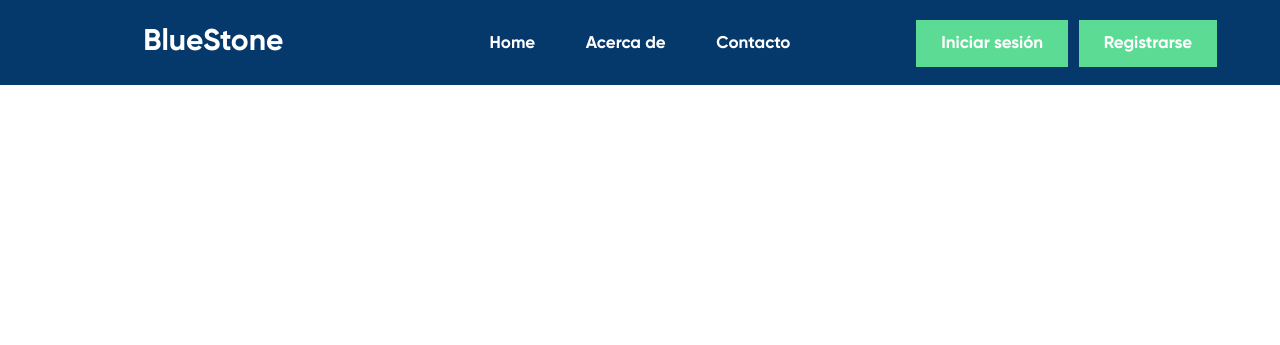
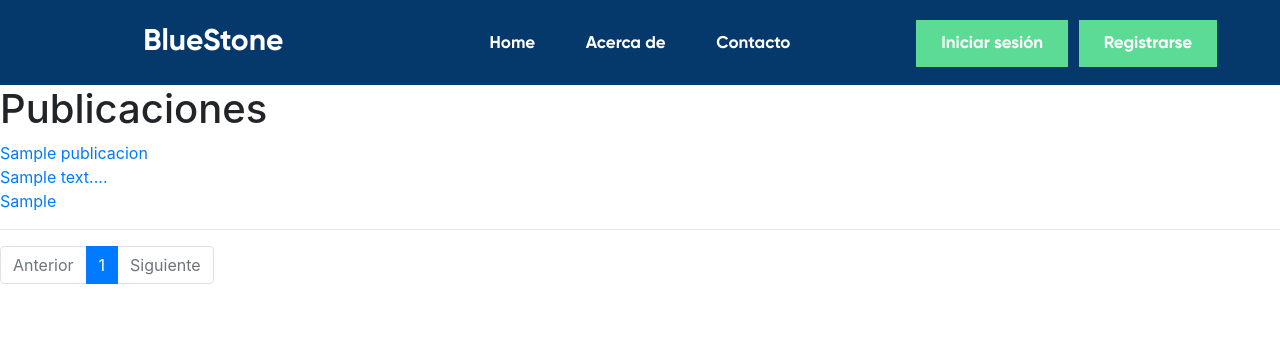
Before and after one commit to emmanuelmuniz/bluestone, a PHP site: page /panel.php?page=0 in a window 1280 px wide. Shown: the top 345 px of the page. Run offline with PHP 8.4, Linux system fonts and the light colour scheme; tables that the repository leaves empty or names only in its code hold one stand-in row (values such as "Sample post").

Commit message:
Paginacion beta terminada

```diff
--- a/login.php
+++ b/login.php
@@ -29,6 +29,7 @@ if(isset($_POST['email']) && isset($_POST['password']) && isset($_POST['submit']
         //     $_SESSION['idUser'] = $row['idUsuario'];
         //     echo"Hola";
         //     Header("Location: panel.php");
+        //     $_SESSION['message'] = "Email correcto y contraseña correcta";
         // }
 
         if($password == $row['password']){
--- a/panel.php
+++ b/panel.php
@@ -3,6 +3,20 @@ session_start();
 
 if(isset($_SESSION['message']))
     unset($_SESSION['message']);
+
+include 'conexion.php';
+
+$query = "SELECT * FROM publicacion";
+$publicaciones = mysqli_query($conn, $query);
+
+$cantPublicaciones = mysqli_num_rows($publicaciones);
+$publicacionesPorPagina = 1;
+
+$paginas = $cantPublicaciones/1;
+$paginas = ceil($paginas);
+
+$paginaActual = $_GET['page'];
+
 ?>
 
 <!DOCTYPE html>
@@ -19,7 +33,8 @@ if(isset($_SESSION['message']))
     <title>BlueStone</title>
 </head>
 <body>
-<header>
+    <!-- Menú -->
+    <header>
         <div class="container-fluid">
             <div class="row menu" >
                 <div class="logo col-12 col-md-4">
@@ -55,6 +70,54 @@ if(isset($_SESSION['message']))
         </div>
     </header>
 
+    <!-- Publicaciones -->
+    <section class="publicaciones">
+        <h1>Publicaciones</h1>
+
+        <?php
+            if(!$_GET){
+                header("Location: panel.php?page=0");
+            }
+
+            if (mysqli_num_rows($publicaciones) > 0){
+
+                $desde = $paginaActual*$publicacionesPorPagina;
+                $desde = (string)$desde;
+
+                $publicacionesPorPagina = (string)$publicacionesPorPagina;
+
+                $publiPaginaActual = "SELECT idPublicacion, titulo, SUBSTRING(descripcion, 1, 50) AS descripcion, categoria FROM publicacion LIMIT $desde, $publicacionesPorPagina";
+
+                $result = mysqli_query($conn, $publiPaginaActual);
+
+                while($publicacion = mysqli_fetch_assoc($result)): ?>
+                    <a href="publicacion.php">
+                        <div style="cursor: pointer;" onclick="publicacion.php">
+                            <?php echo $publicacion['titulo']. "<br>"; ?>
+                            <?php echo $publicacion['descripcion']. "...<br>"; ?>
+                            <?php echo $publicacion['categoria']. "<br>"; ?>
+                        </div>
+                    </a>
+                    <hr>
+                <?php endwhile; ?>
+
+                <nav aria-label='Page navigation example'>
+                    <ul class="pagination">
+                        <li class="page-item <?php echo $paginaActual==0 ? ' disabled' : '' ?>"><a class="page-link" href="panel.php?page= <?php echo ($paginaActual-1)?>">Anterior</a></li>
+
+                        <?php for($i=0; $i<$paginas; $i++): ?>
+                        <li class="page-item
+                        <?php echo $i == $paginaActual ? ' active' : ''?>">
+                            <a class="page-link" href="panel.php?page=<?php echo $i ?>"><?php echo ($i+1)?></a>
+                        </li>
+                        <?php endfor; ?>
+
+                        <li class="page-item <?php echo $paginaActual==$paginas-1 ? ' disabled' : '' ?>"><a class="page-link" href="panel.php?page= <?php echo ($paginaActual+1)?>">Siguiente</a></li>
+                    </ul>
+                </nav>
+            <?php } ?>
+    </section>
+
     <script src="https://code.jquery.com/jquery-3.5.1.slim.min.js" integrity="sha384-DfXdz2htPH0lsSSs5nCTpuj/zy4C+OGpamoFVy38MVBnE+IbbVYUew+OrCXaRkfj" crossorigin="anonymous"></script>
     <script src="https://cdn.jsdelivr.net/npm/popper.js@1.16.0/dist/umd/popper.min.js" integrity="sha384-Q6E9RHvbIyZFJoft+2mJbHaEWldlvI9IOYy5n3zV9zzTtmI3UksdQRVvoxMfooAo" crossorigin="anonymous"></script>
     <script src="https://stackpath.bootstrapcdn.com/bootstrap/4.5.0/js/bootstrap.min.js" integrity="sha384-OgVRvuATP1z7JjHLkuOU7Xw704+h835Lr+6QL9UvYjZE3Ipu6Tp75j7Bh/kR0JKI" crossorigin="anonymous"></script>
```
